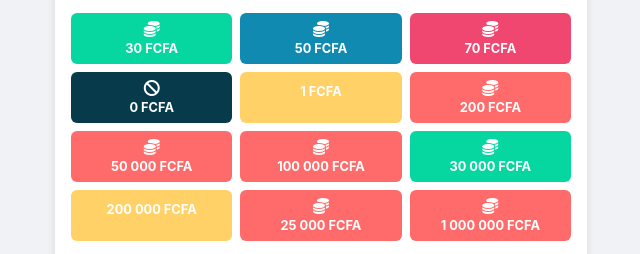
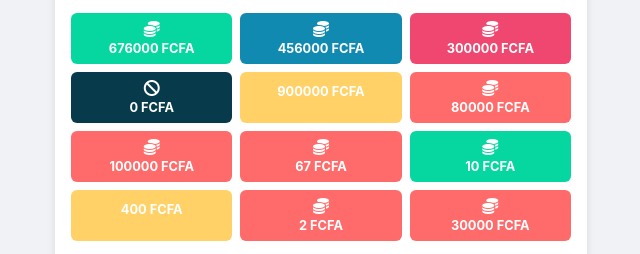
Before and after one commit to Site462/Sprite-Coke, a plain HTML site: page loterie.html in a window 1280 px wide. Shown: the part 285-539 px from the top of the page, without its empty margins (319-959 px from the left). Drawn offline with Linux system fonts and the light colour scheme; no server answers.

Commit message:
Update loterie.html

```diff
--- a/loterie.html
+++ b/loterie.html
@@ -268,18 +268,18 @@
 
     // Données des prix avec icônes
     const prices = [
-        { id: 1, value: '30 FCFA', color: '#06D6A0', weight: 10, icon: 'fa-coins' },
-        { id: 2, value: '50 FCFA', color: '#118AB2', weight: 10, icon: 'fa-coins' },
-        { id: 3, value: '70 FCFA', color: '#EF476F', weight: 10, icon: 'fa-coins' },
+        { id: 1, value: '676000 FCFA', color: '#06D6A0', weight: 10, icon: 'fa-coins' },
+        { id: 2, value: '456000 FCFA', color: '#118AB2', weight: 10, icon: 'fa-coins' },
+        { id: 3, value: '300000 FCFA', color: '#EF476F', weight: 10, icon: 'fa-coins' },
         { id: 4, value: '0 FCFA', color: '#073B4C', weight: 10, icon: 'fa-ban' },
-        { id: 5, value: '1 FCFA', color: '#FFD166', weight: 10, icon: 'fa-coin' },
-        { id: 6, value: '200 FCFA', color: '#FF6B6B', weight: 10, icon: 'fa-coins' },
-        { id: 7, value: '50 000 FCFA', color: '#FF6B6B', weight: 1, icon: 'fa-coins' },
-        { id: 8, value: '100 000 FCFA', color: '#FF6B6B', weight: 0.5, icon: 'fa-coins' },
-        { id: 9, value: '30 000 FCFA', color: '#06D6A0', weight: 1, icon: 'fa-coins' },
-        { id: 10, value: '200 000 FCFA', color: '#FFD166', weight: 0.1, icon: 'fa-coin' },
-        { id: 11, value: '25 000 FCFA', color: '#FF6B6B', weight: 1, icon: 'fa-coins' },
-        { id: 12, value: '1 000 000 FCFA', color: '#FF6B6B', weight: 0.01, icon: 'fa-coins' },
+        { id: 5, value: '900000 FCFA', color: '#FFD166', weight: 10, icon: 'fa-coin' },
+        { id: 6, value: '80000 FCFA', color: '#FF6B6B', weight: 10, icon: 'fa-coins' },
+        { id: 7, value: '100000 FCFA', color: '#FF6B6B', weight: 1, icon: 'fa-coins' },
+        { id: 8, value: '67 FCFA', color: '#FF6B6B', weight: 0.5, icon: 'fa-coins' },
+        { id: 9, value: '10 FCFA', color: '#06D6A0', weight: 1, icon: 'fa-coins' },
+        { id: 10, value: '400 FCFA', color: '#FFD166', weight: 0.1, icon: 'fa-coin' },
+        { id: 11, value: '2 FCFA', color: '#FF6B6B', weight: 1, icon: 'fa-coins' },
+        { id: 12, value: '30000 FCFA', color: '#FF6B6B', weight: 0.01, icon: 'fa-coins' },
     ];
 
     // Éléments DOM
```
